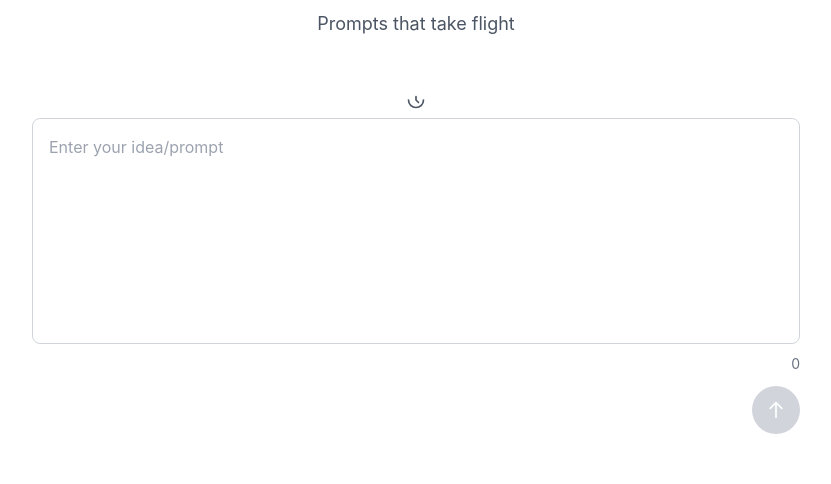
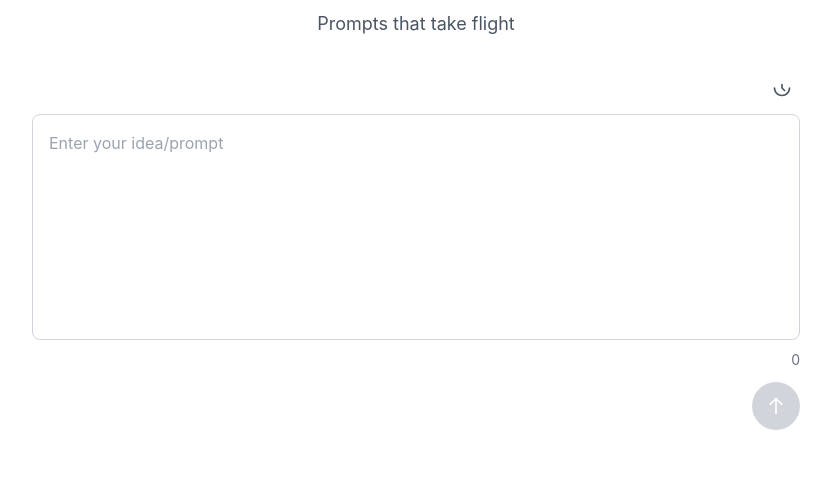
Before and after one commit to johannesstruweg/promptrefine, a React (Vite) app in the folder frontend/: page / in a window 1280 px wide. Shown: the part 164-648 px from the top of the page, without its empty margins (224-1055 px from the left). Built offline with nearby package versions, Linux system fonts and the light colour scheme.

Commit message:
Update App.jsx

```diff
--- a/frontend/src/App.jsx
+++ b/frontend/src/App.jsx
@@ -262,7 +262,9 @@ const handleEnhance = async () => {
         <p className="text-gray-600 text-lg">Prompts that take flight</p>
       </header>
 
-      <div className="flex justify-end mt-3">
+      {/* Input Section */}
+      <section className="w-full max-w-3xl" aria-label="Prompt input">
+        <div className="flex justify-end mb-2">
   <button
     onClick={() => setShowHistory(true)}
     className="p-2 rounded hover:bg-gray-100 transition"
@@ -285,9 +287,6 @@ const handleEnhance = async () => {
   </button>
 </div>
 
-
-      {/* Input Section */}
-      <section className="w-full max-w-3xl" aria-label="Prompt input">
         <label htmlFor="prompt-input" className="sr-only">
           Enter your prompt
         </label>
```
